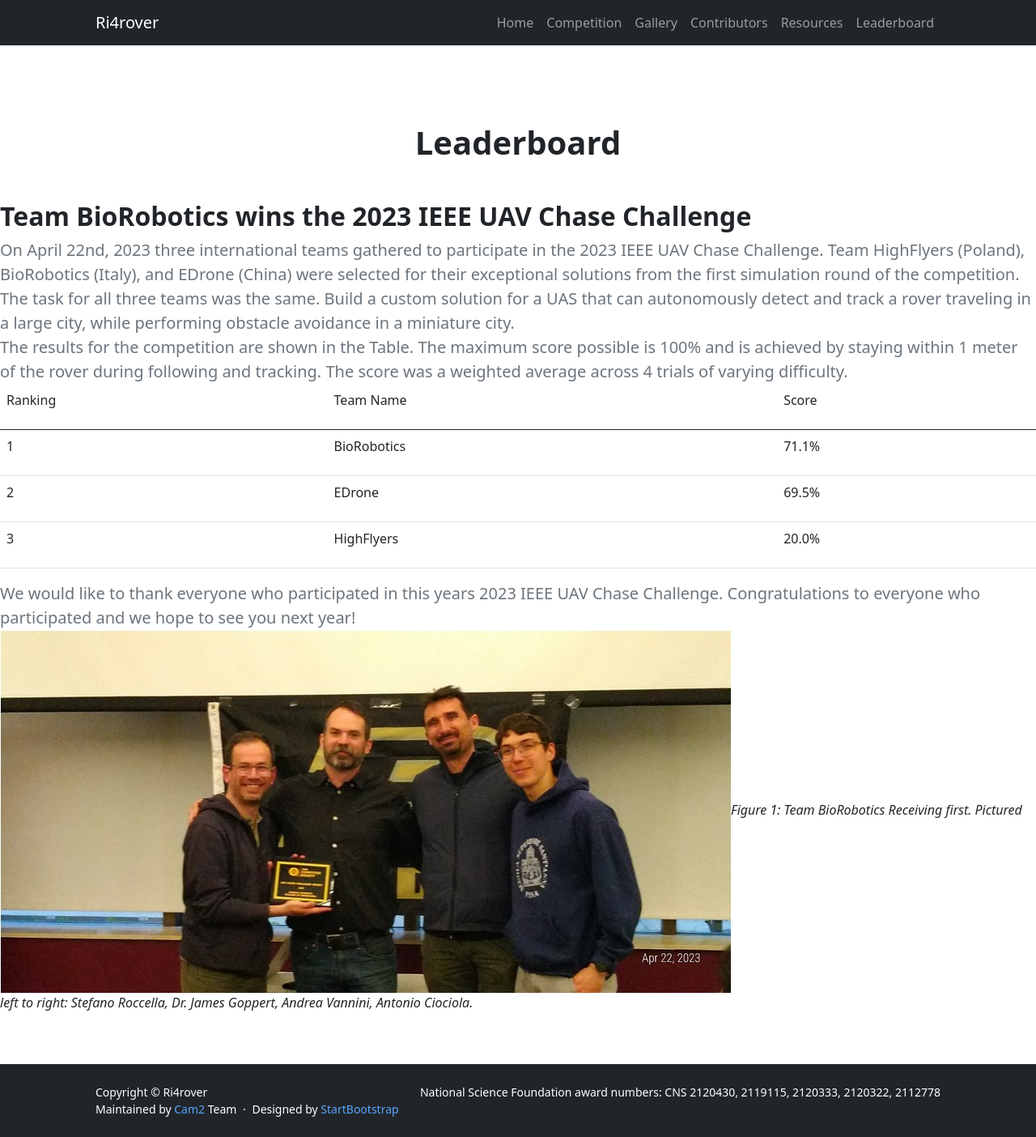
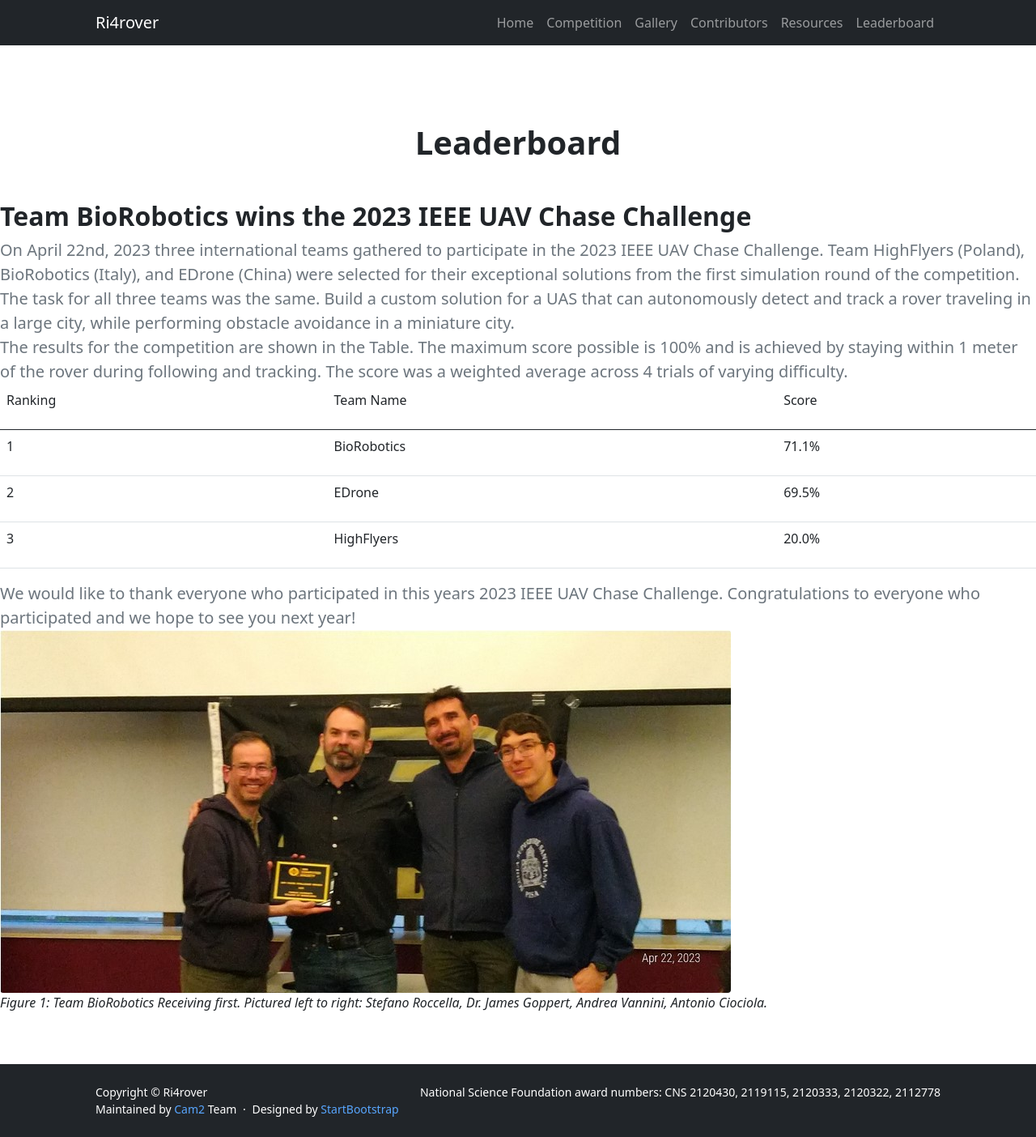
Before and after one commit to OliverQiang/Ri4rover, a Jekyll site: the page built from _pages/leaderboard.html, in a window 1280 px wide. Shown: the whole page at 81% size. Built offline with Jekyll 4.4.1, drawn with Linux system fonts in a browser that asks for light colours.

Commit message:
Update leaderboard.html

```diff
--- a/_pages/leaderboard.html
+++ b/_pages/leaderboard.html
@@ -82,7 +82,7 @@ title: Ri4rover
             <p class="lead fw-normal text-muted mb-0"> We would like to thank everyone who participated in this years
             2023 IEEE UAV Chase Challenge. Congratulations to everyone who participated and we hope to see you next year!
             </p>
-            <p class='image-right'><img src="assets/competition.jpg"><i>Figure 1: Team BioRobotics Receiving first. Pictured left to right: Stefano Roccella, Dr. James Goppert, Andrea Vannini, Antonio Ciociola.</i></p>
+            <p><img align="middle" class="img-fluid rounded mb-5 mb-lg-0" src="assets/competition.jpg" alt="..." /><br><i>Figure 1: Team BioRobotics Receiving first. Pictured left to right: Stefano Roccella, Dr. James Goppert, Andrea Vannini, Antonio Ciociola.</i></p>
         </div>
     </div>
 
```
